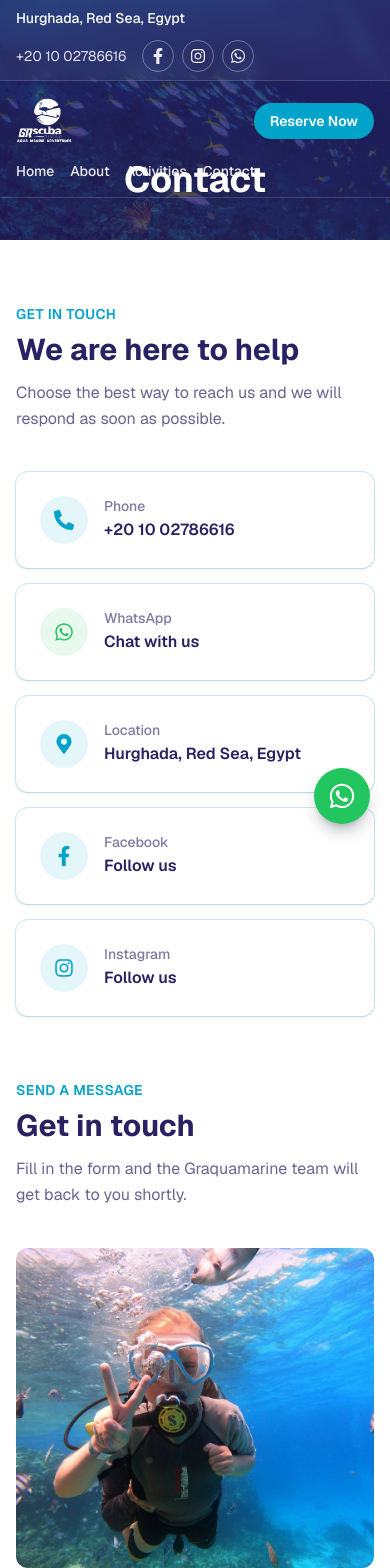
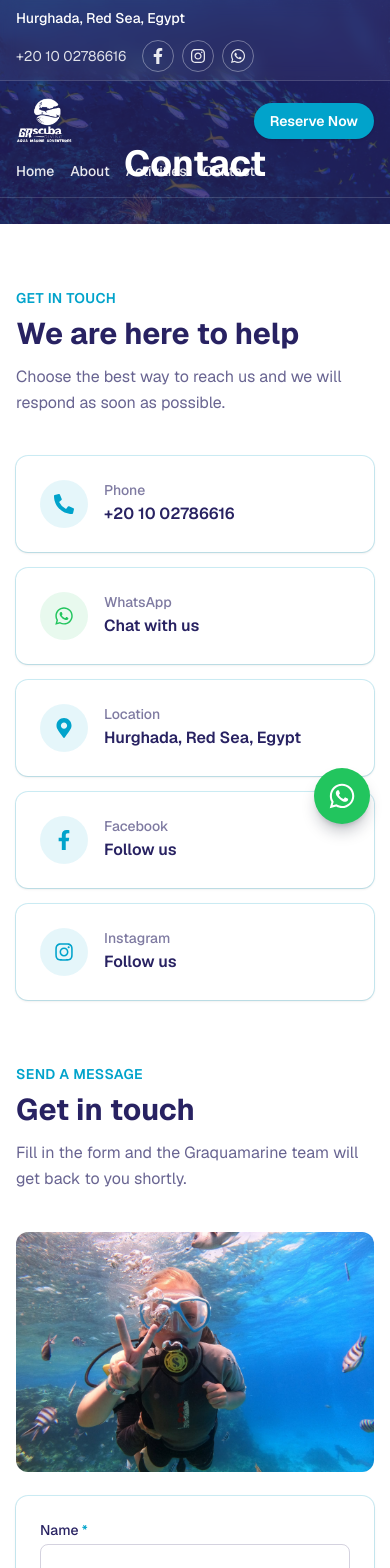
Before and after one commit to Word-of-Mouth-Marketing-agency/graquamarine, a Next.js app: page /contact in a window 390 px wide. Shown: the top 1568 px of the page. Built offline with nearby package versions, Linux system fonts and the light colour scheme.

Commit message:
fix: polish button contrast and mobile layout

```diff
--- a/src/app/contact/page.tsx
+++ b/src/app/contact/page.tsx
@@ -130,7 +130,7 @@ export default function ContactPage() {
             subtitle="Fill in the form and the Graquamarine team will get back to you shortly."
           />
           <div className="mt-10 grid gap-6 lg:grid-cols-2">
-            <div className="relative min-h-[320px] overflow-hidden rounded-xl sm:min-h-[400px]">
+            <div className="relative min-h-[240px] overflow-hidden rounded-xl sm:min-h-[400px]">
               <Image
                 src="/images/gallery/gallery1.jpg"
                 alt="Red Sea contact"
--- a/src/app/page.tsx
+++ b/src/app/page.tsx
@@ -39,7 +39,7 @@ export default function Home() {
             </p>
             <div className="flex flex-wrap gap-3">
               <Link
-                className="rounded-full bg-brand-aqua px-5 py-2.5 text-sm font-semibold text-white shadow-lg shadow-slate-900/20 transition hover:bg-white"
+                className="rounded-full bg-brand-aqua px-5 py-2.5 text-sm font-semibold text-white shadow-lg shadow-slate-900/20 transition hover:bg-white hover:text-brand-navy"
                 href="/activities"
               >
                 Reserve Now
@@ -196,7 +196,7 @@ export default function Home() {
           <div className="flex flex-wrap gap-3">
             <Link
               href="/activities"
-              className="rounded-full bg-brand-aqua px-6 py-3 font-semibold text-white transition hover:bg-white"
+              className="rounded-full bg-brand-aqua px-6 py-3 font-semibold text-white transition hover:bg-white hover:text-brand-navy"
             >
               Reserve Now
             </Link>
--- a/src/components/ui/PageHero.tsx
+++ b/src/components/ui/PageHero.tsx
@@ -7,7 +7,7 @@ type PageHeroProps = {
 
 export function PageHero({ title, subtitle }: PageHeroProps) {
   return (
-    <section className="relative px-4 pt-40 pb-10 sm:pt-48 sm:pb-12">
+    <section className="relative px-4 pt-36 pb-10 sm:pt-44 sm:pb-12">
       <Image
         src="/images/backgrounds/activites-bg.webp"
         alt=""
```
